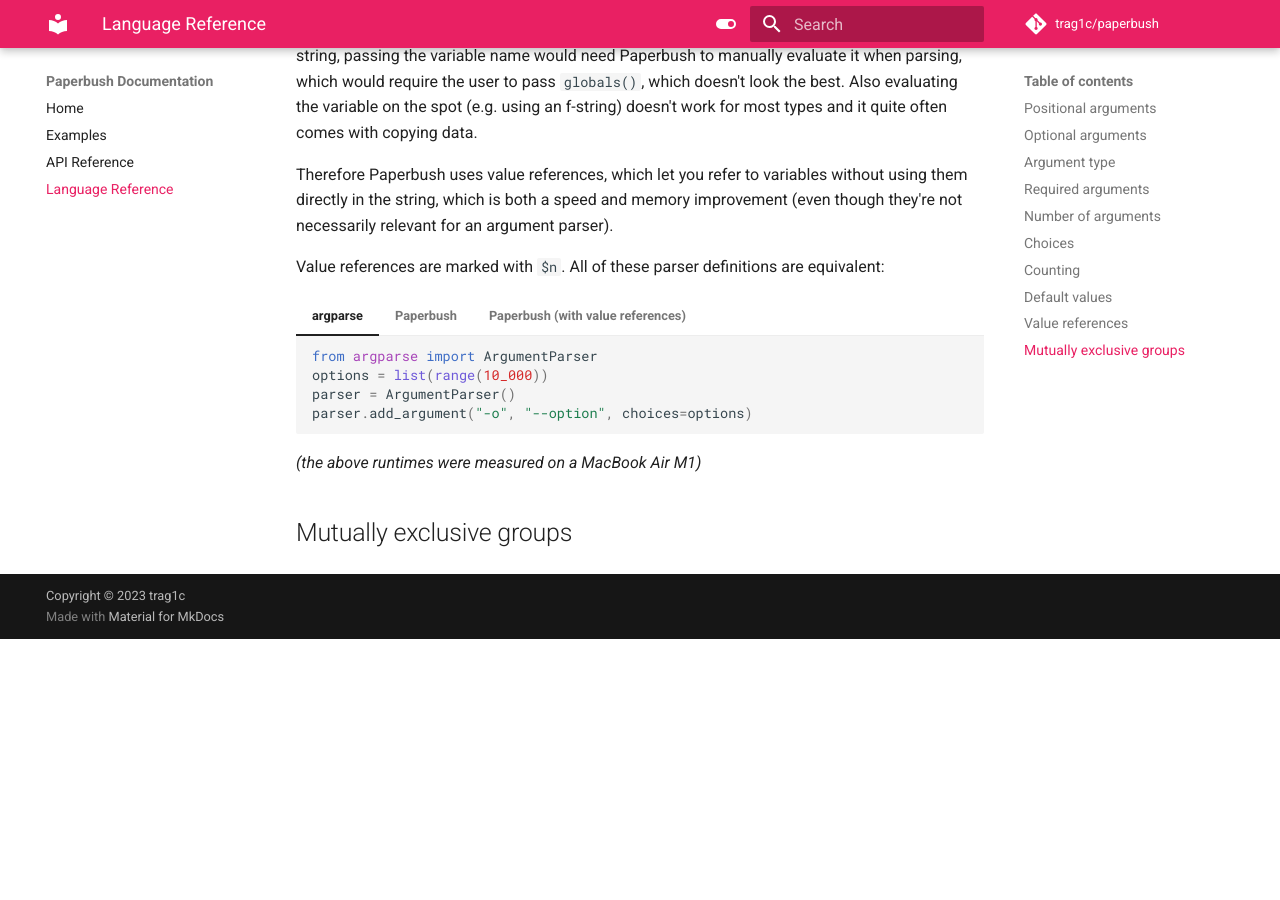
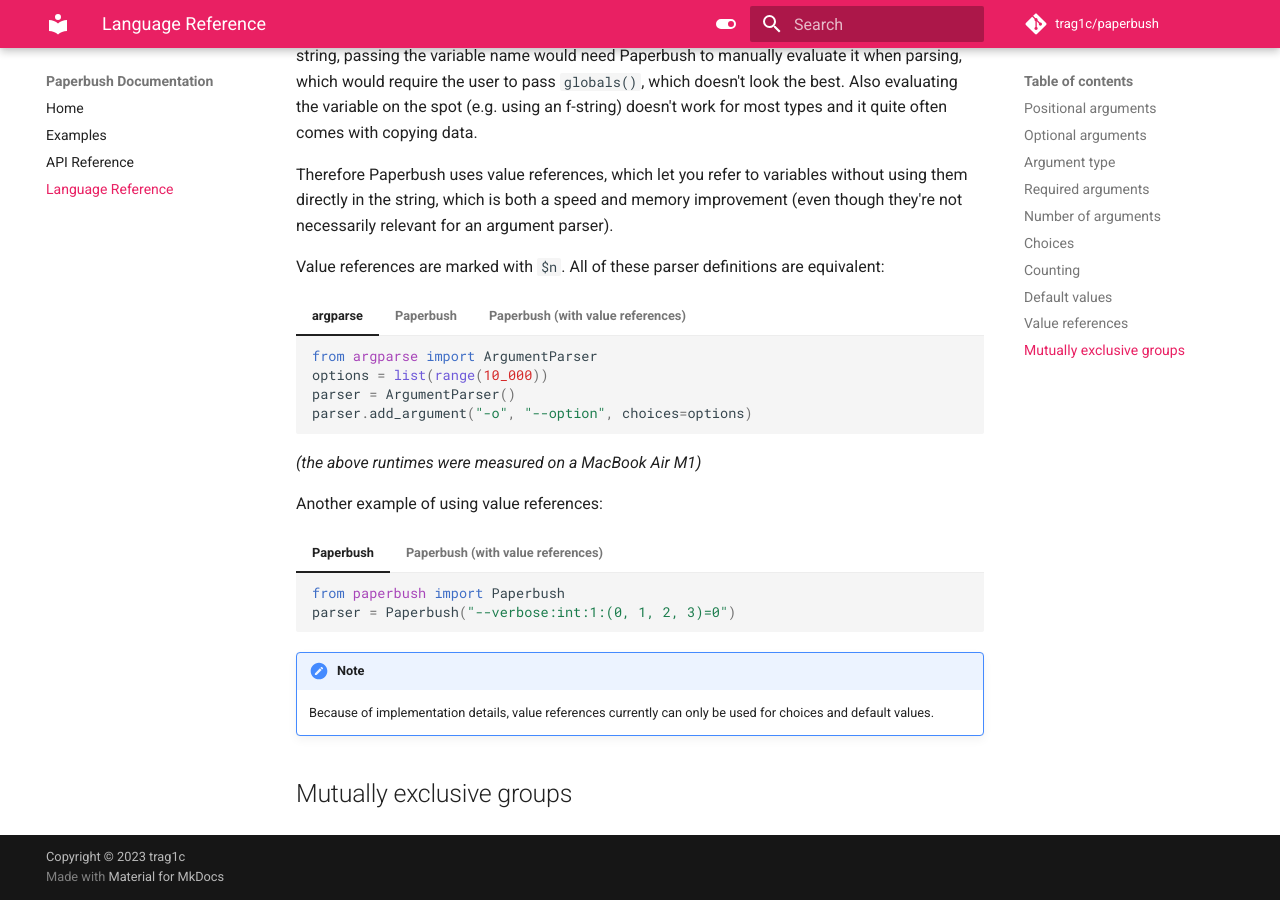
Before and after one commit to trag1c/paperbush, an MkDocs documentation site: the page built from docs/dsl.md, in a window 1280 px wide and 900 px high, scrolled down 3335 px. Built offline with MkDocs 1.6.1 and Material for MkDocs 9.7.7, drawn with Linux system fonts in a browser that asks for light colours; comment, search, counter and statistics services are not loaded; before the commit the page ends 3974 px from its top, so only the background shows below that.

Commit message:
Added another valref example

````diff
--- a/docs/dsl.md
+++ b/docs/dsl.md
@@ -287,5 +287,24 @@
 
 *(the above runtimes were measured on a MacBook Air M1)*
 
+Another example of using value references:
+
+=== "Paperbush"
+
+    ```py
+    from paperbush import Paperbush
+    parser = Paperbush("--verbose:int:1:(0, 1, 2, 3)=0")
+    ```
+
+=== "Paperbush (with value references)"
+
+    ```py
+    from paperbush import Paperbush
+    parser = Paperbush("--verbose:int:1:$0=$1", (0, 1, 2, 3), 0)
+    ```
+
+!!! note
+    Because of implementation details, value references currently can only be
+    used for choices and default values.
 
 ## Mutually exclusive groups
````
